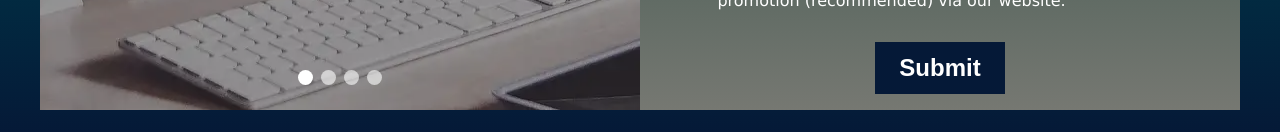
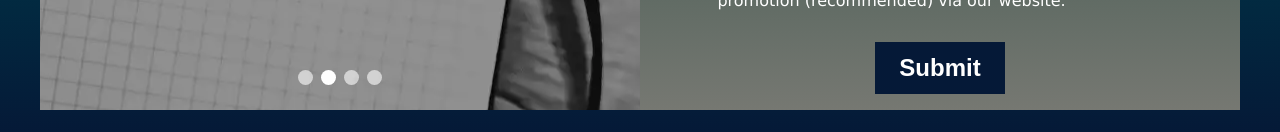
Before and after one commit to Stanislav453/form, a React (Create React App) app: page / in a window 1280 px wide. Shown: the part 697-829 px from the top of the page. Built offline with nearby package versions, Linux system fonts and the light colour scheme.

Commit message:
add timer , ButtonSlider, ButtonSliderContainer

```diff
--- a/src/component/FormSlider.tsx
+++ b/src/component/FormSlider.tsx
@@ -4,20 +4,22 @@ import { SliderContainer } from "./styled/SliderContainer";
 import { OneSlider } from "./styled/OneSlider";
 import { OneSliderContainer } from "./styled/OneSliderContainer";
 import { Dot } from "./Dot";
+import { ButtonSlider } from "./styled/ButtonSlider";
+import { ButtonSliderContainer } from "./styled/ButtonSliderContainer";
 
 export const FormSlider = () => {
   const [slideIndex, setSlideIndex] = useState(0);
 
-  // useEffect(() => {
-  //   const time = 3000;
-  //   const timer = setTimeout(() => {
-  //     slideIndex >= Data.length - 1
-  //       ? setSlideIndex(0)
-  //       : setSlideIndex(slideIndex + 1);
-  //   }, time);
+  useEffect(() => {
+    const time = 3000;
+    const timer = setTimeout(() => {
+      slideIndex >= Data.length - 1
+        ? setSlideIndex(0)
+        : setSlideIndex(slideIndex + 1);
+    }, time);
 
-  //   return () => clearInterval(timer);
-  // }, [slideIndex]);
+    return () => clearInterval(timer);
+  }, [slideIndex]);
 
   return (
     <SliderContainer>
@@ -36,6 +38,12 @@ export const FormSlider = () => {
           </OneSliderContainer>
         );
       })}
+      <ButtonSliderContainer>
+        <ButtonSlider>
+          {" "}
+          <a href="#formRegistration">registration </a>
+        </ButtonSlider>
+      </ButtonSliderContainer>
       <Dot
         dotCount={Data.length}
         slideIndex={slideIndex}
```
